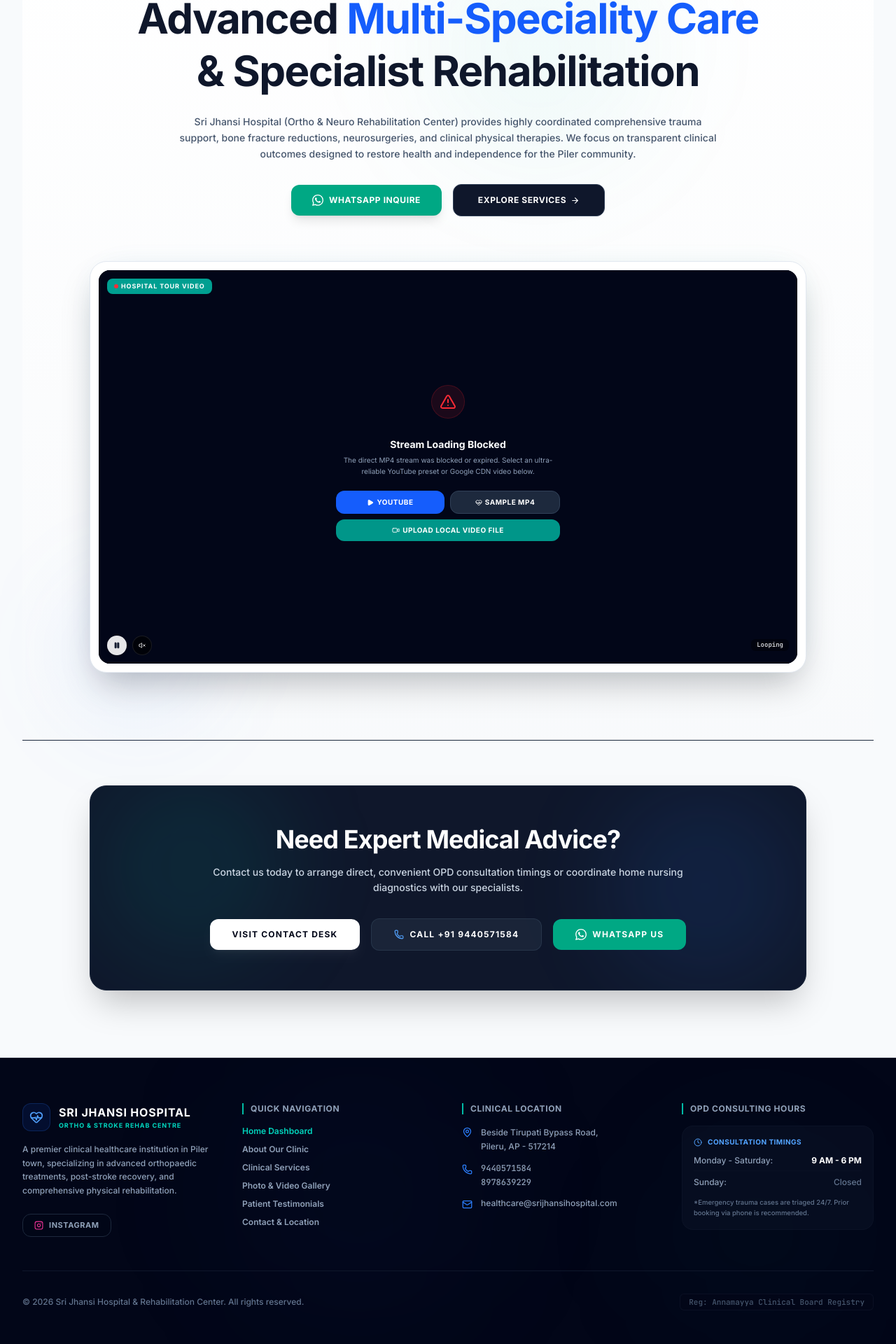
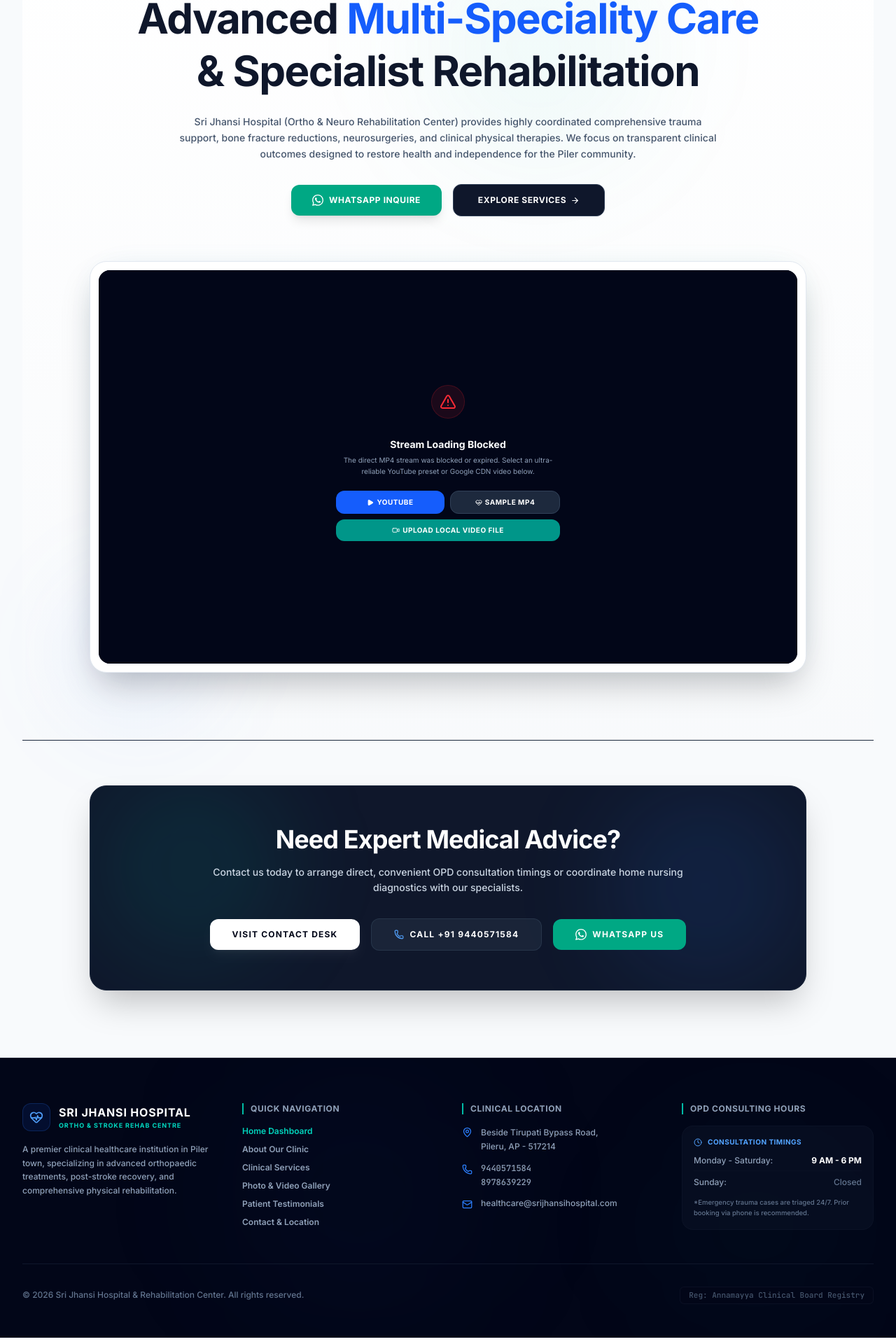
Before and after one commit to Sasankreddynare/Jhansi-Hospital, a React (Vite) app: page / in a window 1280 px wide. Shown: the part 232-2152 px from the top of the page at 70% size. Built offline with nearby package versions, Linux system fonts and the light colour scheme.

Commit message:
feat(media): enable audio by default and update video controls
Unmute the hero video by default, add native video controls, and refine the gallery lightbox UI for improved user interaction.

```diff
--- a/src/App.tsx
+++ b/src/App.tsx
@@ -129,13 +129,19 @@
   }, []);
 
   const [videoPlaying, setVideoPlaying] = useState(true);
-  const [videoMuted, setVideoMuted] = useState(true);
+  const [videoMuted, setVideoMuted] = useState(false);
   const [videoLoading, setVideoLoading] = useState(true);
   const [videoError, setVideoError] = useState(false);
   const [showVideoModal, setShowVideoModal] = useState(false);
   const [tempUrlInput, setTempUrlInput] = useState('');
   const videoRef = useRef<HTMLVideoElement>(null);
   const videoTimeoutRef = useRef<NodeJS.Timeout | null>(null);
+
+  useEffect(() => {
+    if (videoRef.current) {
+      videoRef.current.muted = videoMuted;
+    }
+  }, [videoMuted]);
 
   useEffect(() => {
     if (videoRef.current) {
@@ -650,17 +656,6 @@
               <p className="text-xs text-slate-400 leading-relaxed font-medium">
                 A premier clinical healthcare institution in Piler town, specializing in advanced orthopaedic treatments, post-stroke recovery, and comprehensive physical rehabilitation.
               </p>
-              <div className="pt-2">
-                <a
-                  href="https://instagram.com"
-                  target="_blank"
-                  rel="noopener noreferrer"
-                  className="inline-flex items-center gap-2 px-4 py-2 border border-slate-800 rounded-xl hover:bg-slate-900 hover:text-white transition-all text-[11px] font-bold uppercase tracking-wider text-slate-350 bg-slate-950/40"
-                >
-                  <Instagram size={13} className="text-pink-500" />
-                  <span>Instagram</span>
-                </a>
-              </div>
             </div>
 
             {/* Column 2: Quick Scroll Navigation */}
--- a/src/components/GalleryView.tsx
+++ b/src/components/GalleryView.tsx
@@ -219,57 +219,48 @@
       {/* LIGHTBOX MODAL */}
       {activePhoto !== null && (
         <div
-          className="fixed inset-0 z-50 bg-slate-950/95 backdrop-blur-md flex items-center justify-center p-4 animate-fade-in"
+          className="fixed inset-0 z-50 bg-black/98 backdrop-blur-md flex items-center justify-center p-4 animate-fade-in"
           onClick={() => setActivePhoto(null)}
-        >
-          {/* Main frame */}
-          <div
-            className="relative max-w-4xl w-full bg-slate-900/40 border border-slate-800 rounded-3xl overflow-hidden flex flex-col shadow-2xl animate-scale-up"
-            onClick={(e) => e.stopPropagation()}
         >
           {/* Close trigger */}
           <button
             onClick={() => setActivePhoto(null)}
-              className="absolute top-4 right-4 z-20 p-2 rounded-full bg-slate-950/60 hover:bg-slate-950 text-white border border-slate-800 transition-colors cursor-pointer"
+            className="absolute top-6 right-6 z-55 p-3 rounded-full bg-black/60 hover:bg-black text-white border border-slate-800 transition-colors cursor-pointer"
           >
-              <X size={18} />
+            <X size={20} />
           </button>
 
           {/* Navigation Left */}
           <button
-              onClick={handlePrevPhoto}
-              className="absolute left-4 top-1/2 -translate-y-1/2 z-20 p-3 rounded-full bg-slate-950/60 hover:bg-slate-950 text-white border border-slate-800 transition-colors cursor-pointer"
+            onClick={(e) => {
+              handlePrevPhoto(e);
+            }}
+            className="absolute left-6 top-1/2 -translate-y-1/2 z-55 p-3.5 rounded-full bg-black/60 hover:bg-black text-white border border-slate-800 transition-colors cursor-pointer"
           >
-              <ChevronLeft size={20} />
+            <ChevronLeft size={24} />
           </button>
 
           {/* Navigation Right */}
           <button
-              onClick={handleNextPhoto}
-              className="absolute right-4 top-1/2 -translate-y-1/2 z-20 p-3 rounded-full bg-slate-950/60 hover:bg-slate-950 text-white border border-slate-800 transition-colors cursor-pointer"
+            onClick={(e) => {
+              handleNextPhoto(e);
+            }}
+            className="absolute right-6 top-1/2 -translate-y-1/2 z-55 p-3.5 rounded-full bg-black/60 hover:bg-black text-white border border-slate-800 transition-colors cursor-pointer"
           >
-              <ChevronRight size={20} />
+            <ChevronRight size={24} />
           </button>
 
-            {/* Large Image container */}
-            <div className="aspect-video w-full bg-slate-950 flex items-center justify-center">
+          {/* Full Photo view area */}
+          <div
+            className="w-full h-full flex items-center justify-center p-4"
+            onClick={(e) => e.stopPropagation()}
+          >
             <img
               src={GALLERY_PHOTOS[activePhoto].src}
               alt={GALLERY_PHOTOS[activePhoto].title}
               referrerPolicy="no-referrer"
-                className="max-h-full max-w-full object-contain"
+              className="max-h-[92vh] max-w-[95vw] object-contain rounded-lg shadow-2xl animate-scale-up select-none"
             />
-            </div>
-
-            {/* Details overlay bar */}
-            <div className="p-5 bg-slate-950 border-t border-slate-900 text-left space-y-1">
-              <h4 className="text-sm md:text-base font-sans font-bold text-white uppercase tracking-tight">
-                {GALLERY_PHOTOS[activePhoto].title}
-              </h4>
-              <p className="text-xs text-slate-400 leading-relaxed">
-                {GALLERY_PHOTOS[activePhoto].desc}
-              </p>
-            </div>
           </div>
         </div>
       )}
--- a/src/components/HomeView.tsx
+++ b/src/components/HomeView.tsx
@@ -194,8 +194,9 @@
                       muted={videoMuted}
                       playsInline
                       autoPlay
+                      controls
                       preload="auto"
-                      onLoadStart={() => setVideoLoading(true)}
+                      onLoadStart={() => setVideoLoading(false)}
                       onWaiting={() => setVideoLoading(true)}
                       onPlaying={() => setVideoLoading(false)}
                       onCanPlay={() => setVideoLoading(false)}
@@ -215,41 +216,6 @@
                         <HeartPulse size={20} className="text-teal-400 absolute animate-pulse" />
                       </div>
                       <p className="text-xs font-semibold text-white tracking-wide">Connecting Stream...</p>
-                    </div>
-                  )}
-
-                  {/* Dark gradient overlay */}
-                  <div className="absolute inset-0 bg-gradient-to-t from-black/85 via-transparent to-black/45 pointer-events-none z-10"></div>
-
-                  {/* Overlay header */}
-                  <div className="absolute top-3 left-3 right-3 z-20 flex justify-between items-center pointer-events-none">
-                    <div className="px-2.5 py-1 bg-teal-500/85 backdrop-blur-md text-white text-[9px] font-sans font-bold tracking-widest uppercase rounded-lg flex items-center gap-1">
-                      <span className="w-1.5 h-1.5 rounded-full bg-red-500 animate-pulse"></span>
-                      Hospital Tour Video
-                    </div>
-                  </div>
-
-                  {/* Micro controls for direct HTML5 MP4 */}
-                  {!isYouTubeUrl(videoUrl) && (
-                    <div className="absolute bottom-3 left-3 right-3 z-20 flex justify-between items-center pointer-events-auto">
-                      <div className="flex gap-2">
-                        <button
-                          onClick={handleTogglePlay}
-                          className="w-7 h-7 bg-white/90 hover:bg-white text-slate-900 rounded-full flex items-center justify-center shadow-md transition-all cursor-pointer"
-                        >
-                          {videoPlaying ? <Pause size={10} className="fill-slate-900" /> : <Play size={10} className="fill-slate-900 ml-0.5" />}
-                        </button>
-                        <button
-                          onClick={handleToggleMute}
-                          className="w-7 h-7 bg-black/65 hover:bg-black/80 text-white rounded-full flex items-center justify-center border border-white/10 transition-all cursor-pointer"
-                        >
-                          {videoMuted ? <VolumeX size={10} /> : <Volume2 size={10} />}
-                        </button>
-                      </div>
-
-                      <span className="text-[9px] font-mono font-bold text-white/80 bg-black/40 px-2 py-0.5 rounded-md">
-                        {videoPlaying ? 'Looping' : 'Paused'}
-                      </span>
                     </div>
                   )}
                 </div>
```
Lines whose indentation alone changed are shown as unchanged.
